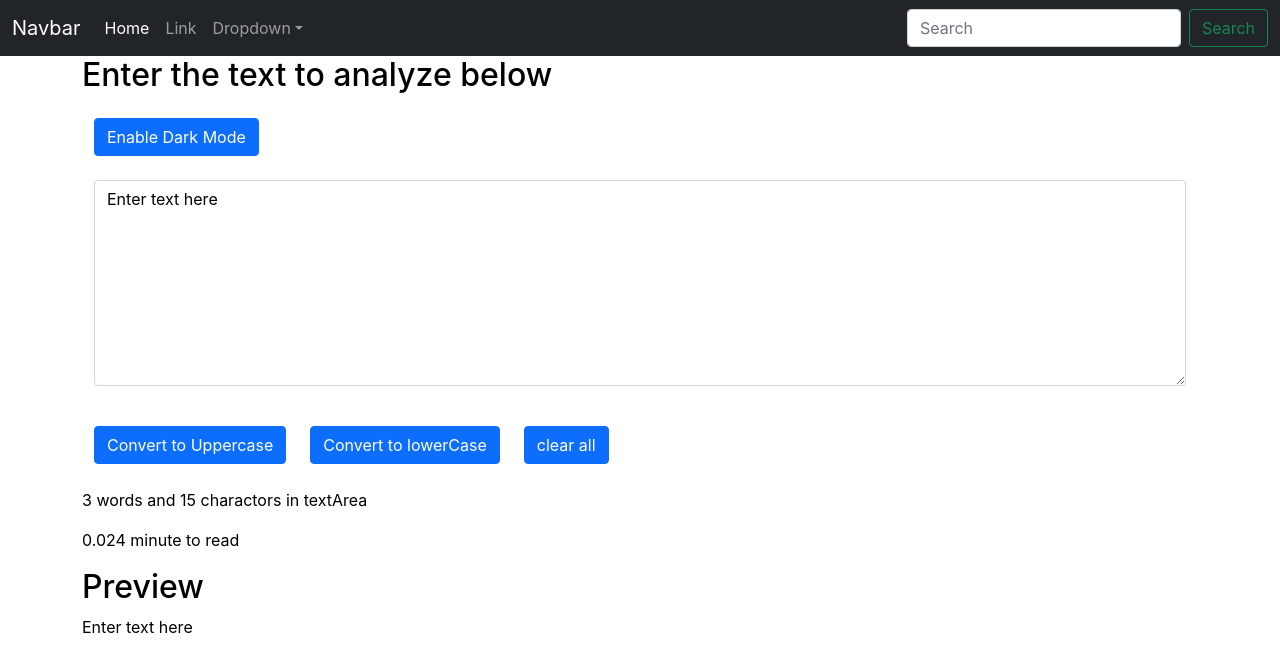
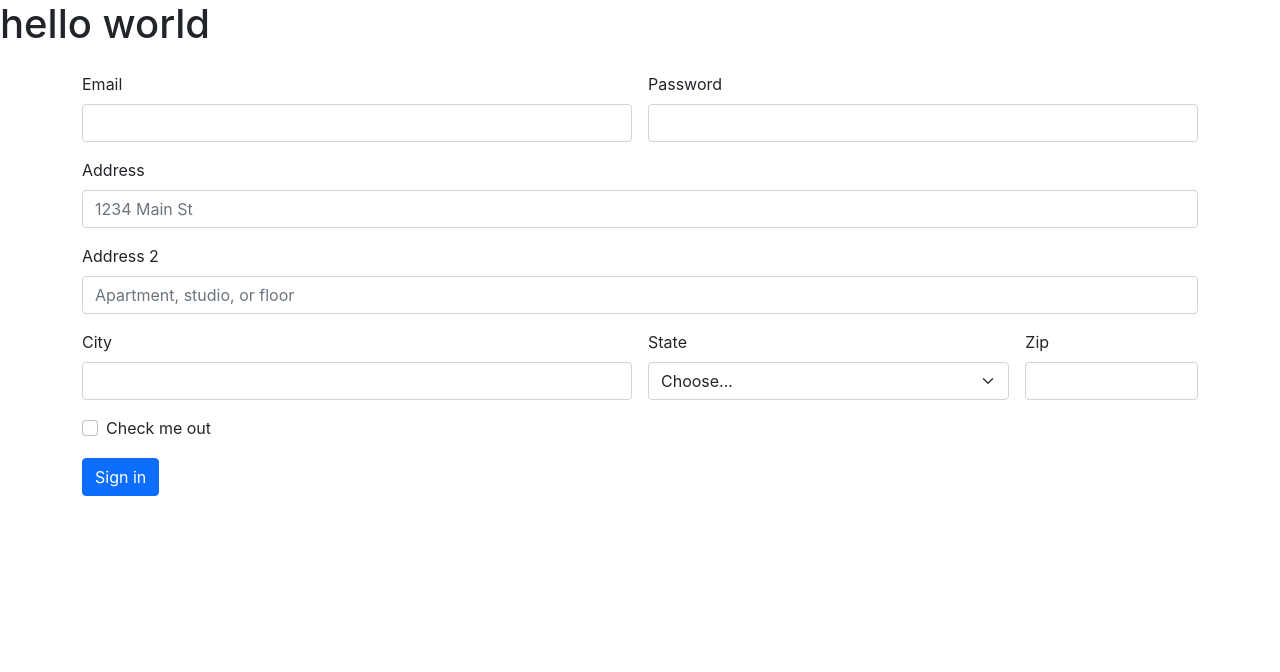
Before and after one commit to shreyash510/TextConverter, a React (Create React App) app: page / in a window 1280 px wide. Shown: the top 672 px of the page. Built offline with nearby package versions, Linux system fonts and the light colour scheme.

Commit message:
first commit

```diff
--- a/src/App.js
+++ b/src/App.js
@@ -1,14 +1,57 @@
 import './App.css';
 // import Mycards from './componant/Mycards';
-import Navebar from './Navebar';
-import Textform from './TextForm';
+
 
 function App() {
   return (
     <>
-      <Navebar />
-      <Textform />
-      {/* <Mycards/> */}
+      <h1>hello world</h1>
+      <div className='container my-4'>
+      <form class="row g-3">
+  <div class="col-md-6">
+    <label for="inputEmail4" class="form-label">Email</label>
+    <input type="email" class="form-control" id="inputEmail4"/>
+  </div>
+  <div class="col-md-6">
+    <label for="inputPassword4" class="form-label">Password</label>
+    <input type="password" class="form-control" id="inputPassword4"/>
+  </div>
+  <div class="col-12">
+    <label for="inputAddress" class="form-label">Address</label>
+    <input type="text" class="form-control" id="inputAddress" placeholder="1234 Main St"/>
+  </div>
+  <div class="col-12">
+    <label for="inputAddress2" class="form-label">Address 2</label>
+    <input type="text" class="form-control" id="inputAddress2" placeholder="Apartment, studio, or floor"/>
+  </div>
+  <div class="col-md-6">
+    <label for="inputCity" class="form-label">City</label>
+    <input type="text" class="form-control" id="inputCity"/>
+  </div>
+  <div class="col-md-4">
+    <label for="inputState" class="form-label">State</label>
+    <select id="inputState" class="form-select">
+      <option selected>Choose...</option>
+      <option>...</option>
+    </select>
+  </div>
+  <div class="col-md-2">
+    <label for="inputZip" class="form-label">Zip</label>
+    <input type="text" class="form-control" id="inputZip"/>
+  </div>
+  <div class="col-12">
+    <div class="form-check">
+      <input class="form-check-input" type="checkbox" id="gridCheck"/>
+      <label class="form-check-label" for="gridCheck">
+        Check me out
+      </label>
+    </div>
+  </div>
+  <div class="col-12">
+    <button type="submit" class="btn btn-primary">Sign in</button>
+  </div>
+</form>
+      </div>
     </>
   );
 }
--- a/src/Navebar.jsx
+++ /dev/null
@@ -1,42 +0,0 @@
-import React from "react";
-const Navebar=()=>{
-    return(
-        <>
-            <nav className="navbar navbar-expand-lg navbar-dark bg-dark">
-  <div className="container-fluid">
-    <a className="navbar-brand" href="/">Navbar</a>
-    <button className="navbar-toggler" type="button" data-bs-toggle="collapse" data-bs-target="#navbarSupportedContent" aria-controls="navbarSupportedContent" aria-expanded="false" aria-label="Toggle navigation">
-      <span className="navbar-toggler-icon"></span>
-    </button>
-    <div className="collapse navbar-collapse" id="navbarSupportedContent">
-      <ul className="navbar-nav me-auto mb-2 mb-lg-0">
-        <li className="nav-item">
-          <a className="nav-link active" aria-current="page" href="/">Home</a>
-        </li>
-        <li className="nav-item">
-          <a className="nav-link" href="/">Link</a>
-        </li>
-        <li className="nav-item dropdown">
-          <a className="nav-link dropdown-toggle" href="/" id="navbarDropdown" role="button" data-bs-toggle="dropdown" aria-expanded="false">
-            Dropdown
-          </a>
-          <ul className="dropdown-menu" aria-labelledby="navbarDropdown">
-            <li><a className="dropdown-item" href="/">Action</a></li>
-            <li><a className="dropdown-item" href="/">Another action</a></li>
-            <li><hr className="dropdown-divider"/></li>
-            <li><a className="dropdown-item" href="/">Something else here</a></li>
-          </ul>
-        </li>
-
-      </ul>
-      <form className="d-flex">
-        <input className="form-control me-2" type="search" placeholder="Search" aria-label="Search"/>
-        <button className="btn btn-outline-success" type="submit">Search</button>
-      </form>
-    </div>
-  </div>
-</nav>
-        </>
-    )
-}
-export default Navebar;
--- a/src/Style/cardView.css
+++ /dev/null
@@ -1,118 +0,0 @@
-*{
-    padding: 0;
-    margin: 0;
-    font-family: 'Merienda', cursive;
-  }
-  .main_div{
-    width: 100%;
-    height: 100vh;
-    background: linear-gradient(45deg,rgb(51, 0, 99),#2e0057,#006e81);
-    display: flex;
-    flex-direction: row;
-    justify-content: center;
-    align-items: center;
-    text-align: center;
-  }
-
-  .center_div {
-    width: 25%;
-    height: 80vh;
-    background-color: rgba(255, 255, 255, 0.055);
-    box-shadow: 5px 5px 25px -5px rgba(0,0,0,0.5);
-    border-radius: 15px;
-  }
-
-  h1{
-    border: 1px solid;
-    border-radius: 20px;
-    color: white;
-    background: transparent;
-    padding: 6px 0 2px 0;
-    margin-bottom: 10px;
-    box-shadow: 5px 5px 15px -5px rgba(0,0,0,0.3);
-  }
-
-  input{
-    text-align: center;
-    height: 30px;
-    top: 10px;
-    border: none;
-    background: transparent;
-    font-size: 20px;
-    font-weight: 500;
-    width: 60%;
-    border-bottom: 2px solid #ffffff;
-    outline: none;
-    color: rgb(153, 153, 153);
-  }
-
-  button{
-    min-height: 40px;
-    width: 40px;
-    border-radius: 50%;
-    border-color: transparent;
-    background-color: #0000004f;
-    color: #fff;
-    font-size: 40px;
-    border: none;
-    outline: none;
-    margin-left: 10px;
-    box-shadow: 5px 5px 15px -5px rgba(0,0,0,0.3);
-    cursor: pointer;
-  }
-
-
-  button:hover{
-    background-color: rgb(0, 0, 0);
-  }
-
-  .todo_style{
-    display: flex;
-    flex-direction: column;
-    justify-content: left;
-    align-items: center;
-  }
-  .todo_style li{
-    list-style-type: none;
-    color: white;
-  }
-  .todo_style but{
-    display: flex;
-  }
-  .todo_style .fa-times{
-    width: 20px;
-    height: 20px;
-    display: flex;
-    justify-content: center;
-    align-items: center;
-    border-radius: 50%;
-    margin: 0 15px 0 35px;
-    color: aliceblue;
-    box-shadow: 5px 5px 15px -5px rgba(0,0,0,0.3);
-  }
-
-  .todo_style .fa-times:hover{
-    background-color: crimson;
-  }
-
-  @media (max-width: 768px){
-    .center_div{
-      width: 55%;
-    }
-  }
-
-  .todo_style .fa-times {
-    margin: 0 15px 0 15px;
-    display: flex;
-    justify-content: center;
-    align-items: center;
-  }
-
-  button{
-    margin-left: 5px;
-    min-height: 40px;
-    width: 40px;
-    color: #fff;
-    font-size: 30px;
-
-  }
--- a/src/TextForm.jsx
+++ /dev/null
@@ -1,81 +0,0 @@
-import React, { useState } from 'react'
-export default function Textform()
-// for btn function
-{
-    const [text, setState] = useState("Enter text here")
-
-    const convertUppercase = () => {
-        // console.log("Uppercase was click")
-        let newText = text.toUpperCase();        // is a javascript function
-        setState(newText)
-    }
-
-    const convertLowerCase = () => {
-        let newText = text.toLowerCase();
-        setState(newText)
-    }
-
-    const clearAll = () => {
-        let newText = ' ';
-        setState(newText)
-    }
-
-    const onchangeFunction = (event) => {
-        setState(event.target.value);
-
-    }
-
-    // for dark mode
-    const [mystyle, setmystyle] = useState({
-        color: 'black',
-        backgroundColor: 'white'
-    })
-
-    const [btntext, setbtntext] = useState('Enable Dark Mode')
-    const toggleStyle = () => {
-        if (mystyle.color === 'black') {
-            setmystyle(
-                {
-                    color: 'white',
-                    backgroundColor: 'black'
-                }
-            )
-            setbtntext("Enable light mode")
-        } else {
-            setmystyle({
-                color: 'black',
-                backgroundColor: 'white'
-            })
-            setbtntext("Enable dark mode")
-        }
-    }
-
-    return (
-        <><div  style={mystyle}>
-            <div className="container " >
-                <h2>Enter the text to analyze below</h2>
-
-                <div className="container my-4 ">
-                    <button className="btn btn-primary" onClick={toggleStyle}>{btntext}</button>
-                </div>
-
-                <div className="container mb-3" >
-                    <textarea style={mystyle} className="form-control" value={text} onChange={onchangeFunction} id="textbox" rows="8"></textarea>
-                </div>
-                <div className="container">
-                    <button className="btn btn-primary ml-1" onClick={convertUppercase}>Convert to Uppercase</button>
-                    <button className="btn btn-primary m-4" onClick={convertLowerCase}>Convert to lowerCase</button>
-                    <button className="btn btn-primary" onClick={clearAll}>clear all</button>
-                </div>
-            </div>
-            <div className="container">
-
-                <p>{text.split(" ").length} words and {text.length} charactors in textArea</p>
-                <p>{0.008 * text.split(" ").length} minute to read</p>
-                <h2>Preview</h2>
-                <p>{text}</p>
-            </div>
-        </div>
-        </>
-    )
-}
```
Also changed, not shown: src/myCard.jsx (deleted, +0 -28 lines).
